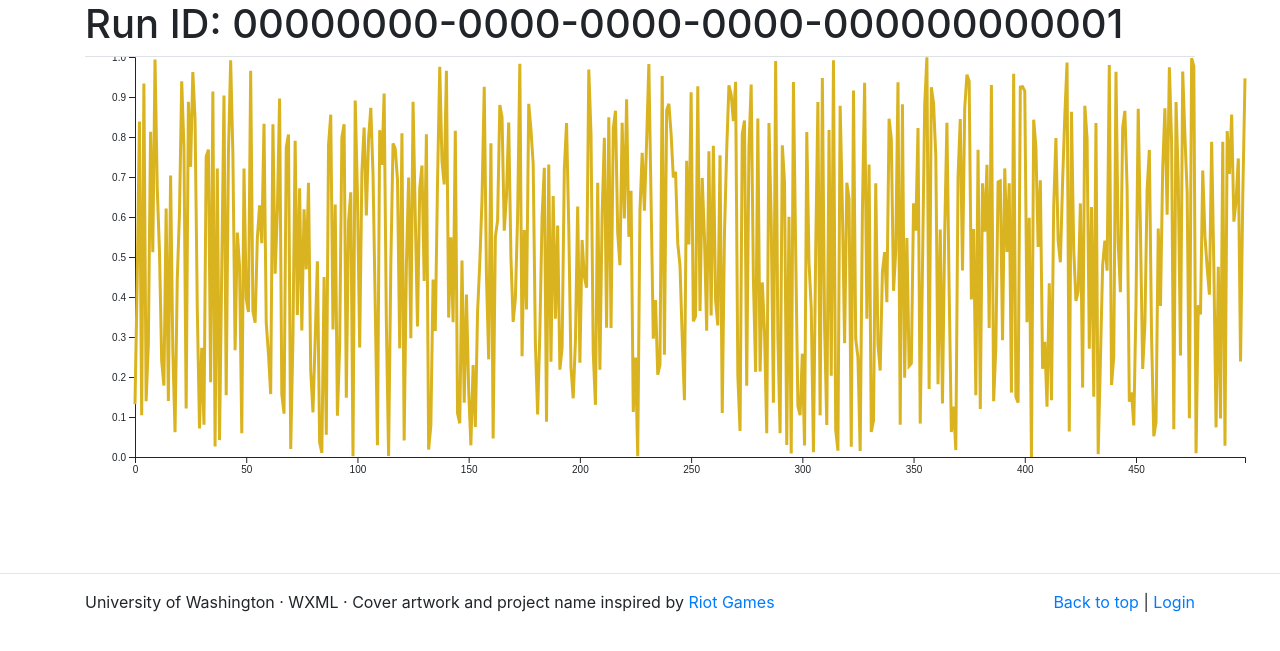
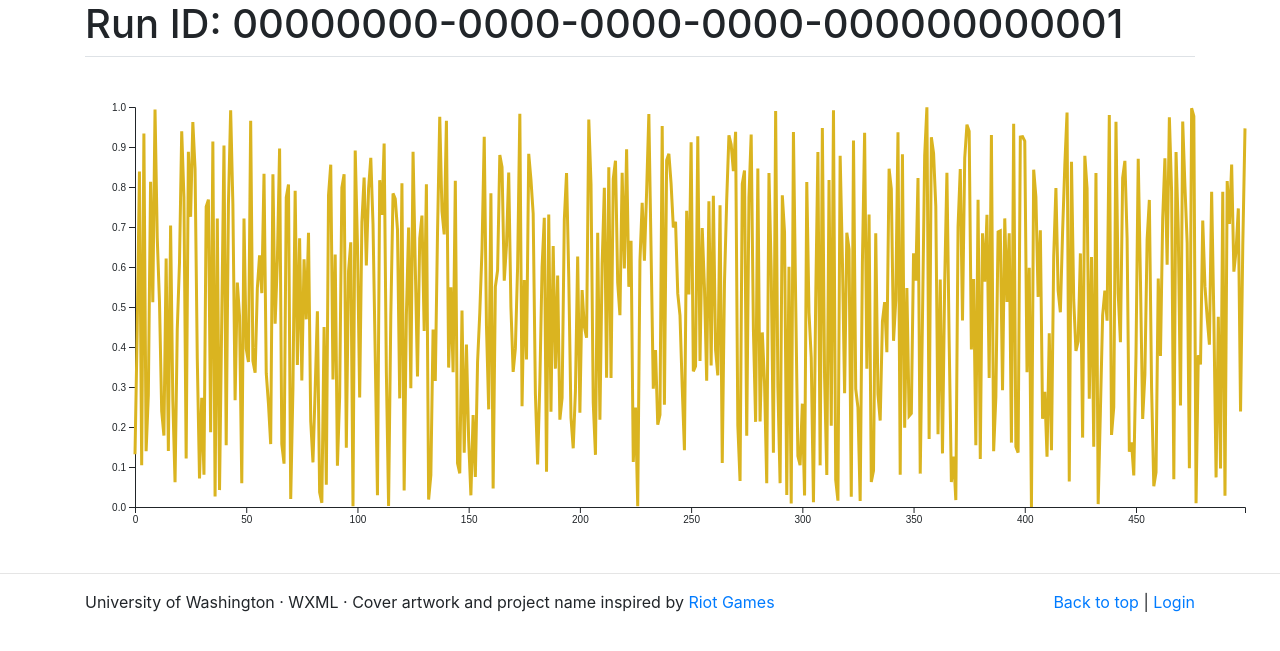
Before and after one commit to pengra/gis, a Django app: page /data/00000000-0000-0000-0000-000000000001/ in a window 1280 px wide. Shown: the part 56-707 px from the top of the page. Run offline with Django 3.2, Linux system fonts and the light colour scheme; tables that the repository leaves empty hold one stand-in row (values such as "Sample post"); some libraries are stand-ins or nearby versions.

Commit message:
re-add top margin

```diff
--- a/src/states/templates/home/dash.html
+++ b/src/states/templates/home/dash.html
@@ -75,7 +75,7 @@
     .attr("width", width + margin.right + margin.left)
     .attr("height", height + margin.bottom + margin.top)
     .append("g")
-    .attr("transform", "translate(" + margin.left + ",0)");
+    .attr("transform", "translate(" + margin.left + "," + margin.top + ")");
 
   // 3. Call the x axis in a group tag
   svg.append("g")
```
